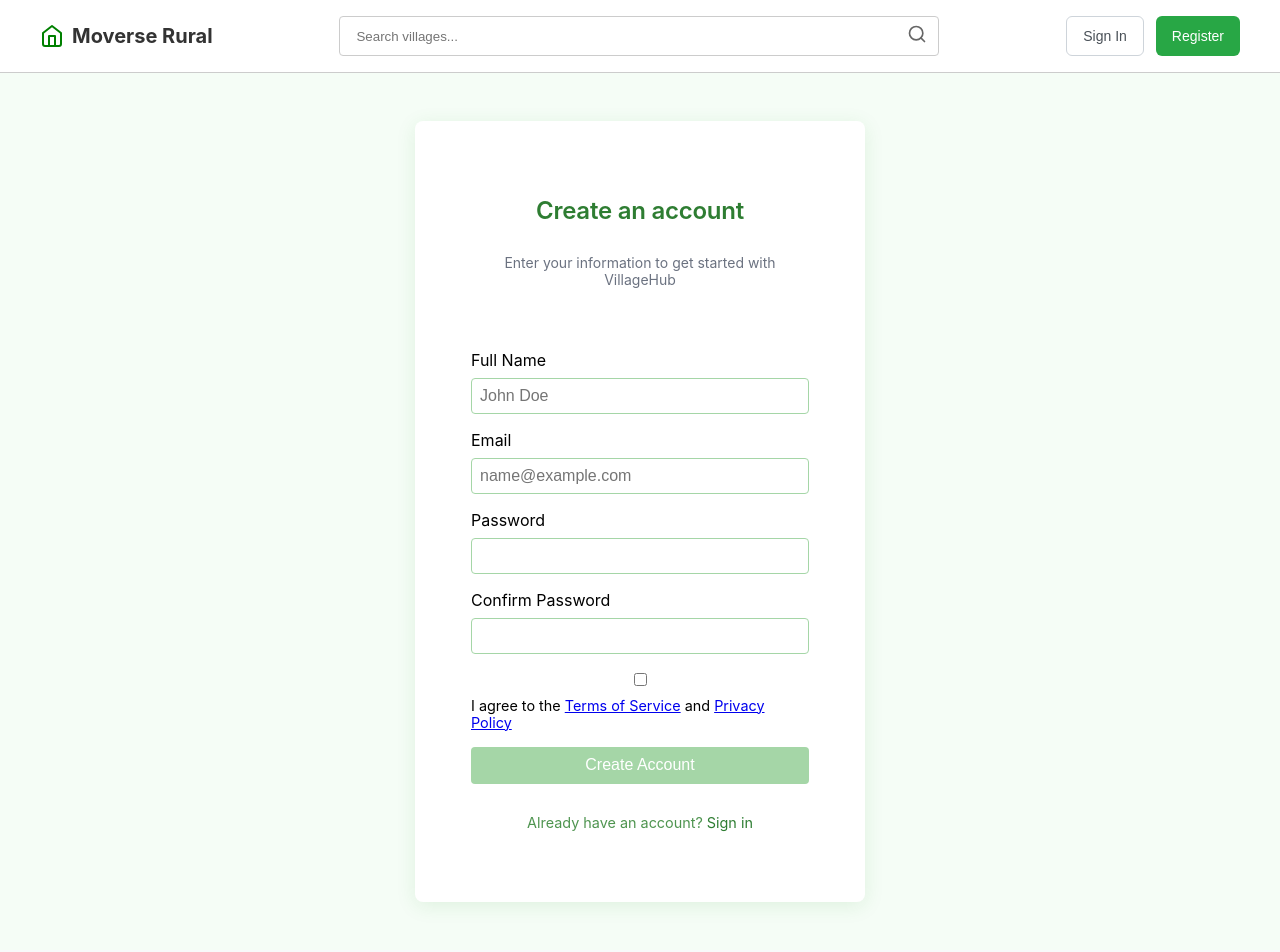
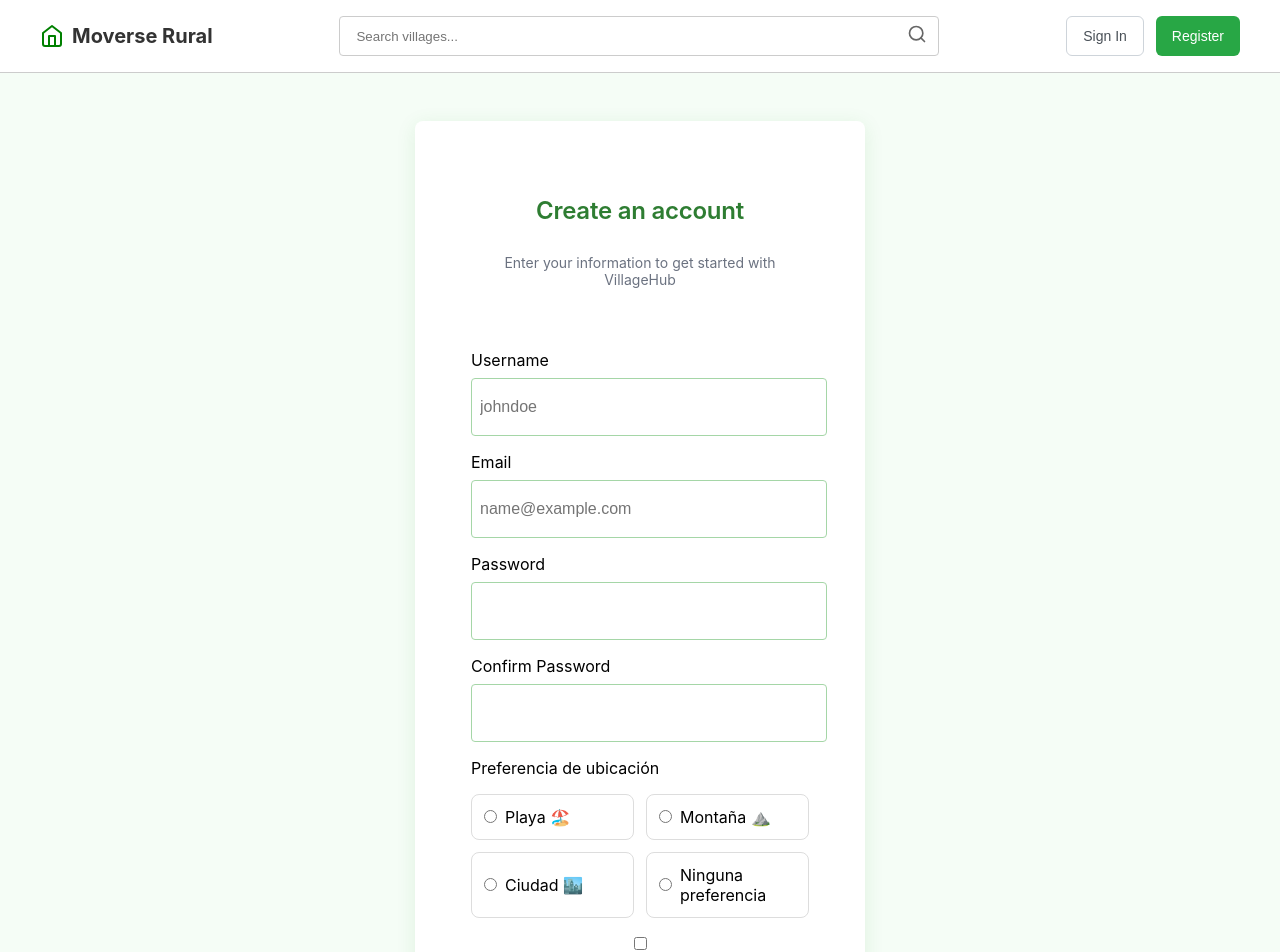
Before and after one commit to Javiton2005/MVRural, a React (Create React App) app in the folder client/: page /Register in a window 1280 px wide. Shown: the top 952 px of the page. Built offline with nearby package versions, Linux system fonts and the light colour scheme.

Commit message:
register creado tambien

```diff
--- a/client/src/index.css
+++ b/client/src/index.css
@@ -11,3 +11,34 @@ code {
   font-family: source-code-pro, Menlo, Monaco, Consolas, 'Courier New',
     monospace;
 }
+.preferences-grid {
+  display: grid;
+  grid-template-columns: repeat(2, 1fr);
+  gap: 12px;
+  margin-top: 8px;
+}
+
+.preference-option {
+  display: flex;
+  align-items: center;
+  gap: 8px;
+  padding: 12px;
+  border: 1px solid #ddd;
+  border-radius: 8px;
+  cursor: pointer;
+  transition: all 0.2s;
+}
+
+.preference-option:hover {
+  border-color: #28a745;
+}
+
+.preference-radio {
+  margin: 0;
+}
+
+.error-text {
+  color: #dc3545;
+  font-size: 0.875rem;
+  margin-top: 4px;
+}
--- a/client/src/pages/Register.tsx
+++ b/client/src/pages/Register.tsx
@@ -1,73 +1,126 @@
-import Layout from "../components/layout"
-import React, { useState,useEffect } from "react";
+import Layout from "../components/layout";
+import React, { useState, useEffect } from "react";
 import { Button } from "../components/ui/button";
 import { Input } from "../components/ui/input";
-import { Search } from "lucide-react";
 import { Link, useNavigate } from "react-router-dom";
-import './index.css';
 import { toast } from "react-toastify";
 import "react-toastify/dist/ReactToastify.css";
+import './index.css';
+
+interface Preference {
+  id: number;
+  preference_type: string;
+}
+
+interface FormData {
+  username: string;
+  email: string;
+  password: string;
+  confirmPassword: string;
+  preference: string;
+  agreeTerms: boolean;
+}
+
+interface FormErrors {
+  password?: string;
+  confirmPassword?: string;
+  preference?: string;
+}
 
 const Register = () => {
+  const [preferences] = useState([
+    { id: "a", name: "a", label: "Playa 🏖️" },
+    { id: "b", name: "b", label: "Montaña ⛰️" },
+    { id: "c", name: "c", label: "Ciudad 🏙️" },
+    { id: "d", name: "d", label: "Ninguna preferencia" }
+  ]);
+
+  // En handleSubmit se envía formData.preference que ahora tendrá los valores correctos (a/b/c/d)
   const navigate = useNavigate();
   const [isLoading, setIsLoading] = useState(false);
-  const [formData, setFormData] = useState({
-    name: "",
+  const [formData, setFormData] = useState<FormData>({
+    username: "",
     email: "",
     password: "",
     confirmPassword: "",
+    preference: "",
     agreeTerms: false,
   });
 
-  const [errors, setErrors] = useState({
-    password: "",
-    confirmPassword: "",
-  });
+  const [errors, setErrors] = useState<FormErrors>({});
 
-const handleChange = (e: React.ChangeEvent<HTMLInputElement>) => {
+
+
+  const handleChange = (e: React.ChangeEvent<HTMLInputElement>) => {
     const { name, value } = e.target;
-    setFormData((prev) => ({ ...prev, [name]: value }));
+    setFormData(prev => ({ ...prev, [name]: value }));
 
+    // Clear error when user types
     if (name === 'password' || name === 'confirmPassword') {
-        setErrors((prev) => ({ ...prev, [name]: '' }));
+      setErrors(prev => ({ ...prev, [name]: undefined }));
     }
-};
+  };
 
-const handleCheckboxChange = (e: React.ChangeEvent<HTMLInputElement>) => {
-    setFormData((prev) => ({ ...prev, agreeTerms: e.target.checked }));
-};
 
-  const validateForm = () => {
-    let isValid = true;
-    const newErrors = { password: "", confirmPassword: "" };
+  const handleCheckboxChange = (e: React.ChangeEvent<HTMLInputElement>) => {
+    setFormData(prev => ({ ...prev, agreeTerms: e.target.checked }));
+  };
+
+  const validateForm = (): boolean => {
+    const newErrors: FormErrors = {};
 
     if (formData.password.length < 8) {
       newErrors.password = "Password must be at least 8 characters";
-      isValid = false;
     }
 
     if (formData.password !== formData.confirmPassword) {
       newErrors.confirmPassword = "Passwords do not match";
-      isValid = false;
+    }
+
+    if (!formData.preference) {
+      newErrors.preference = "Please select a preference";
     }
 
     setErrors(newErrors);
-    return isValid;
+    return Object.keys(newErrors).length === 0;
   };
 
-const handleSubmit = async (e: React.FormEvent) => {
+  const handleSubmit = async (e: React.FormEvent) => {
     e.preventDefault();
 
     if (!validateForm()) return;
+    if (!formData.agreeTerms) {
+      toast.error("Debes aceptar los términos y condiciones");
+      return;
+    }
 
     setIsLoading(true);
 
     try {
-      await new Promise((resolve) => setTimeout(resolve, 1000));
-      toast.success("Registration successful! You can now log in.");
-      navigate("/login");
-    } catch (error) {
-      toast.error("Registration failed. Please try again later.");
+      const response = await fetch("http://localhost:5000/register", {
+        method: "POST",
+        headers: {
+          "Content-Type": "application/json",
+        },
+        body: JSON.stringify({
+          username: formData.username,
+          email: formData.email,
+          password: formData.password,
+          preference: formData.preference, // Envía el valor directo ("playa", "montaña")
+        }),
+      });
+
+      const data = await response.json();
+
+      if (!response.ok) {
+        throw new Error(data.error || "Error en el registro");
+      }
+
+      toast.success("¡Registro exitoso! Redirigiendo...");
+      setTimeout(() => navigate("/login"), 2000);
+    } catch (error: any) {
+      console.error("Error completo:", error);
+      toast.error(error.message || "Error en el registro. Por favor intenta nuevamente.");
     } finally {
       setIsLoading(false);
     }
@@ -84,17 +137,18 @@ const handleSubmit = async (e: React.FormEvent) => {
                 Enter your information to get started with VillageHub
               </p>
             </div>
+
             <div className="card-content">
               <form onSubmit={handleSubmit} className="register-form">
                 <div className="form-group">
-                  <label htmlFor="name">Full Name</label>
-                  <input
-                    id="name"
-                    name="name"
+                  <label htmlFor="username">Username</label>
+                  <Input
+                    id="username"
+                    name="username"
                     type="text"
-                    placeholder="John Doe"
+                    placeholder="johndoe"
                     required
-                    value={formData.name}
+                    value={formData.username}
                     onChange={handleChange}
                     className="input-field"
                   />
@@ -102,7 +156,7 @@ const handleSubmit = async (e: React.FormEvent) => {
 
                 <div className="form-group">
                   <label htmlFor="email">Email</label>
-                  <input
+                  <Input
                     id="email"
                     name="email"
                     type="email"
@@ -116,7 +170,7 @@ const handleSubmit = async (e: React.FormEvent) => {
 
                 <div className="form-group">
                   <label htmlFor="password">Password</label>
-                  <input
+                  <Input
                     id="password"
                     name="password"
                     type="password"
@@ -130,7 +184,7 @@ const handleSubmit = async (e: React.FormEvent) => {
 
                 <div className="form-group">
                   <label htmlFor="confirmPassword">Confirm Password</label>
-                  <input
+                  <Input
                     id="confirmPassword"
                     name="confirmPassword"
                     type="password"
@@ -139,7 +193,38 @@ const handleSubmit = async (e: React.FormEvent) => {
                     onChange={handleChange}
                     className="input-field"
                   />
-                  {errors.confirmPassword && <p className="error-text">{errors.confirmPassword}</p>}
+                  {errors.confirmPassword && (
+                    <p className="error-text">{errors.confirmPassword}</p>
+                  )}
+                </div>
+
+                <div className="form-group">
+                  <label>Preferencia de ubicación</label>
+                  <div className="preferences-grid">
+                    {preferences.map((pref) => (
+                      <div key={pref.id} className="preference-option">
+                        <input
+                          type="radio"
+                          id={`pref-${pref.id}`}
+                          name="preference"
+                          value={pref.name}
+                          checked={formData.preference === pref.name}
+                          onChange={() => setFormData(prev => ({
+                            ...prev,
+                            preference: pref.name
+                          }))}
+                          required
+                          className="preference-radio"
+                        />
+                        <label htmlFor={`pref-${pref.id}`}>
+                          {pref.label}
+                        </label>
+                      </div>
+                    ))}
+                  </div>
+                  {errors.preference && (
+                    <p className="error-text">{errors.preference}</p>
+                  )}
                 </div>
 
                 <div className="form-group checkbox-group">
@@ -153,18 +238,26 @@ const handleSubmit = async (e: React.FormEvent) => {
                     className="checkbox-input"
                   />
                   <label htmlFor="agreeTerms" className="checkbox-label">
-                    I agree to the <Link to="/terms">Terms of Service</Link> and <Link to="/privacy">Privacy Policy</Link>
+                    I agree to the <Link to="/terms">Terms of Service</Link> and{' '}
+                    <Link to="/privacy">Privacy Policy</Link>
                   </label>
                 </div>
 
-                <button type="submit" className="btn-primary" disabled={isLoading || !formData.agreeTerms}>
+                <Button
+                  type="submit"
+                  className="btn-primary"
+                  disabled={isLoading || !formData.agreeTerms}
+                >
                   {isLoading ? "Creating Account..." : "Create Account"}
-                </button>
+                </Button>
               </form>
 
               <div className="signup-text">
                 <p>
-                  Already have an account? <Link to="/login" className="link-primary">Sign in</Link>
+                  Already have an account?{' '}
+                  <Link to="/login" className="link-primary">
+                    Sign in
+                  </Link>
                 </p>
               </div>
             </div>
```
Also changed, not shown: 1 other file (tests, documents, lock files or other folders).
